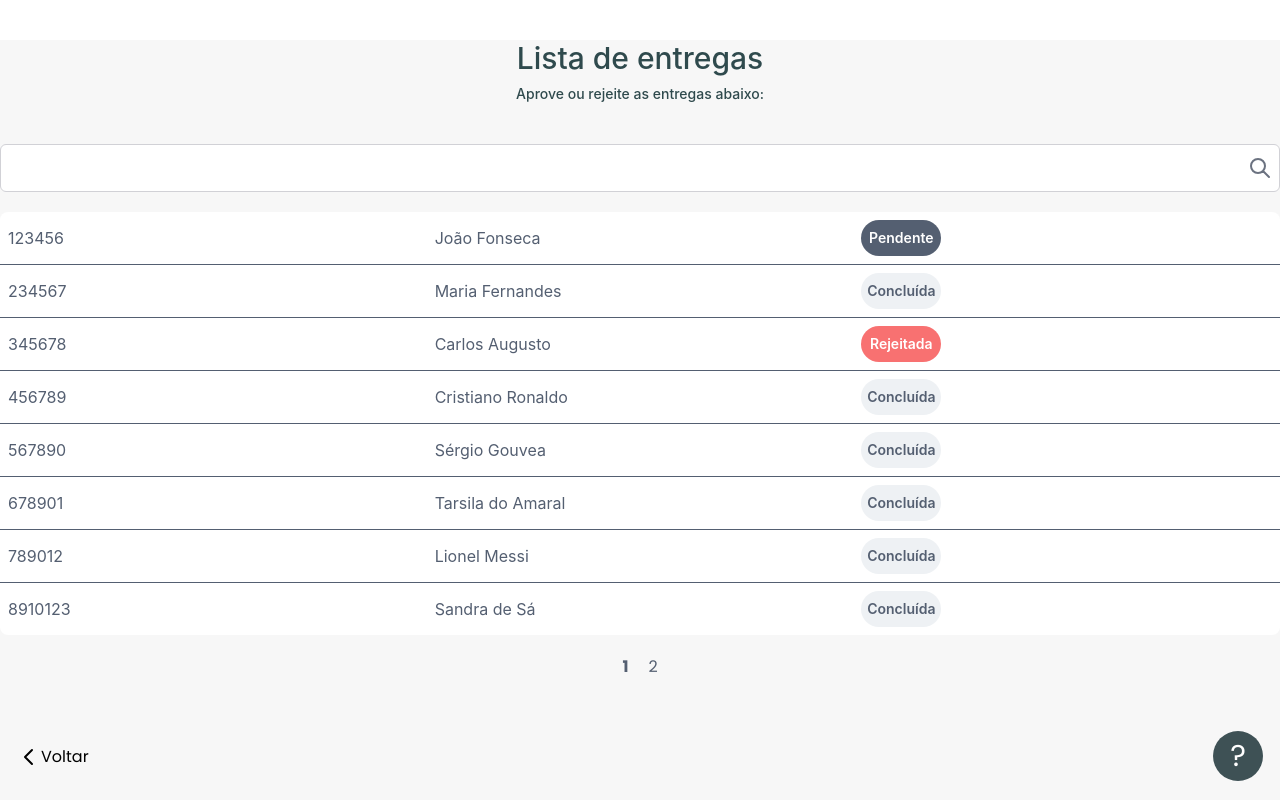
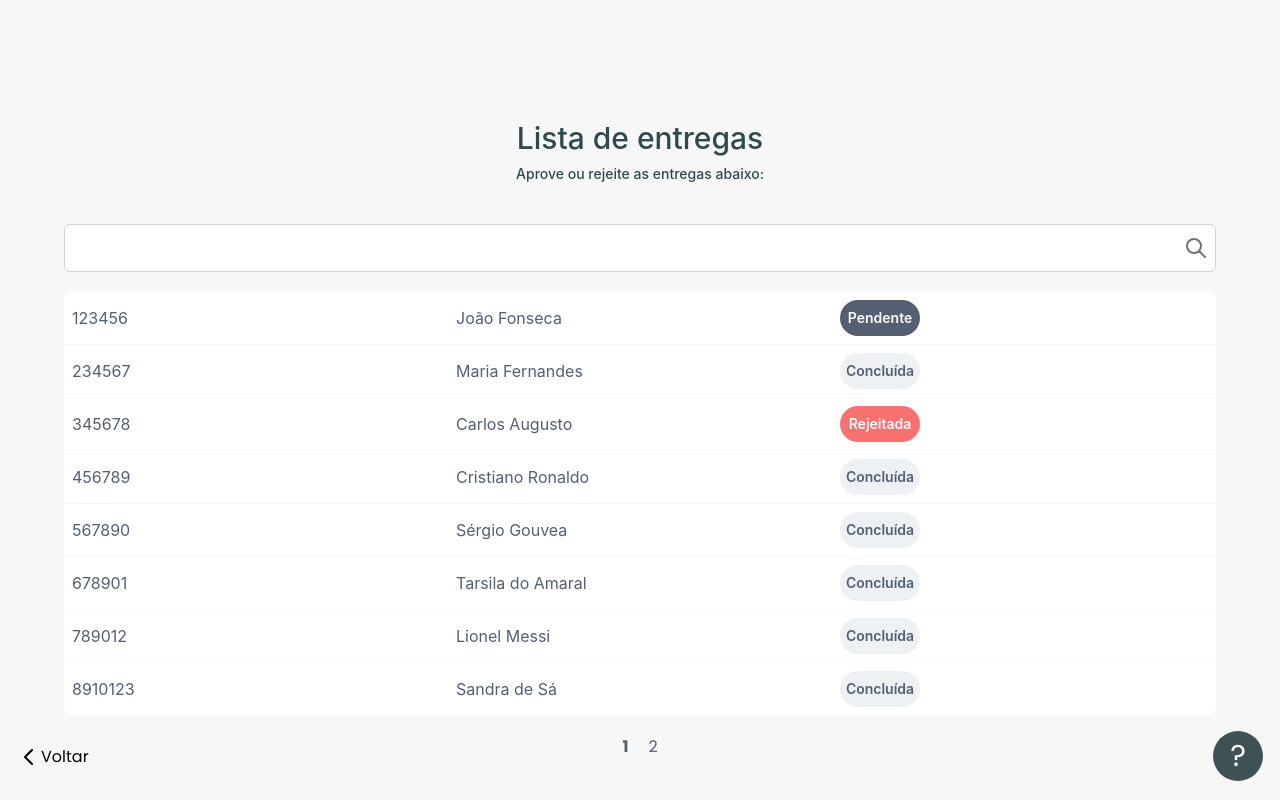
Before and after one commit to mb4ndeira/ecoo-apps, a Next.js app: page /cdd/entregas in a window 1280 px wide. Built offline with nearby package versions, Linux system fonts and the light colour scheme.

Commit message:
style: layout fixes

```diff
--- a/src/app/cdd/entregas/[id]/page.tsx
+++ b/src/app/cdd/entregas/[id]/page.tsx
@@ -139,7 +139,7 @@ export default function Home({ params }: { params: { id: string } }) {
 
   if (!entregaSelecionada) {
     return (
-      <div className="mt-10 flex flex-col bg-background">
+      <div className="mt-10 flex flex-col bg-background text-slate-gray">
         <span className="text-center text-3xl font-medium">
           Verificar entrega
         </span>
@@ -152,7 +152,7 @@ export default function Home({ params }: { params: { id: string } }) {
   }
 
   return (
-    <div className="mt-10 flex flex-col bg-background">
+    <div className="mt-10 flex flex-col bg-background text-slate-gray">
       <span className="text-center text-3xl font-medium">
         Verificar entrega
       </span>
@@ -163,10 +163,10 @@ export default function Home({ params }: { params: { id: string } }) {
         <MiniTable entrega={entregaSelecionada} />
       </div>
       <div className="mt-5 flex gap-x-3">
-        <button className="h-11 w-3/5 bg-white rounded-md font-poppins font-semibold text-[#545F71] border-2 border-[#545F71]">
+        <button className="h-11 w-3/5 bg-[#FF7070] rounded-md font-poppins font-semibold text-white ">
           Rejeitar
         </button>
-        <button className="h-11 w-3/5 ml-auto bg-[#545F71] rounded-md font-poppins font-semibold text-white">
+        <button className="h-11 w-3/5 ml-auto bg-[#00735E] rounded-md font-poppins font-semibold text-white">
           Aprovar
         </button>
       </div>
--- a/src/app/layout.tsx
+++ b/src/app/layout.tsx
@@ -22,7 +22,9 @@ export default function RootLayout({
   return (
     <html lang="en">
       <body className={"flex w-full h-full min-h-screen " + poppins.className}>
-        {children}
+        <main className="flex flex-col gap-10 w-full px-8 md:px-10 lg:px-16 pb-10 pt-10 md:pt-16 lg:pt-20 bg-background">
+          {children}
+        </main>
       </body>
     </html>
   );
--- a/src/components/Table.tsx
+++ b/src/components/Table.tsx
@@ -93,7 +93,7 @@ export default function Table({
               {columns.map((column) => (
                 <th
                   key={column.key}
-                  className={`border-b border-primary p-2 ${
+                  className={`border-b border-background p-2 ${
                     column.key === "situacao" ? "w-40" : ""
                   }
               `}
@@ -111,7 +111,7 @@ export default function Table({
               className={`${
                 index === dataToDisplay.length - 1
                   ? "border-t-0 border-b-0"
-                  : "border-b border-primary"
+                  : "border-b border-background"
               }`}
             >
               {columns.map((column) => (
```
